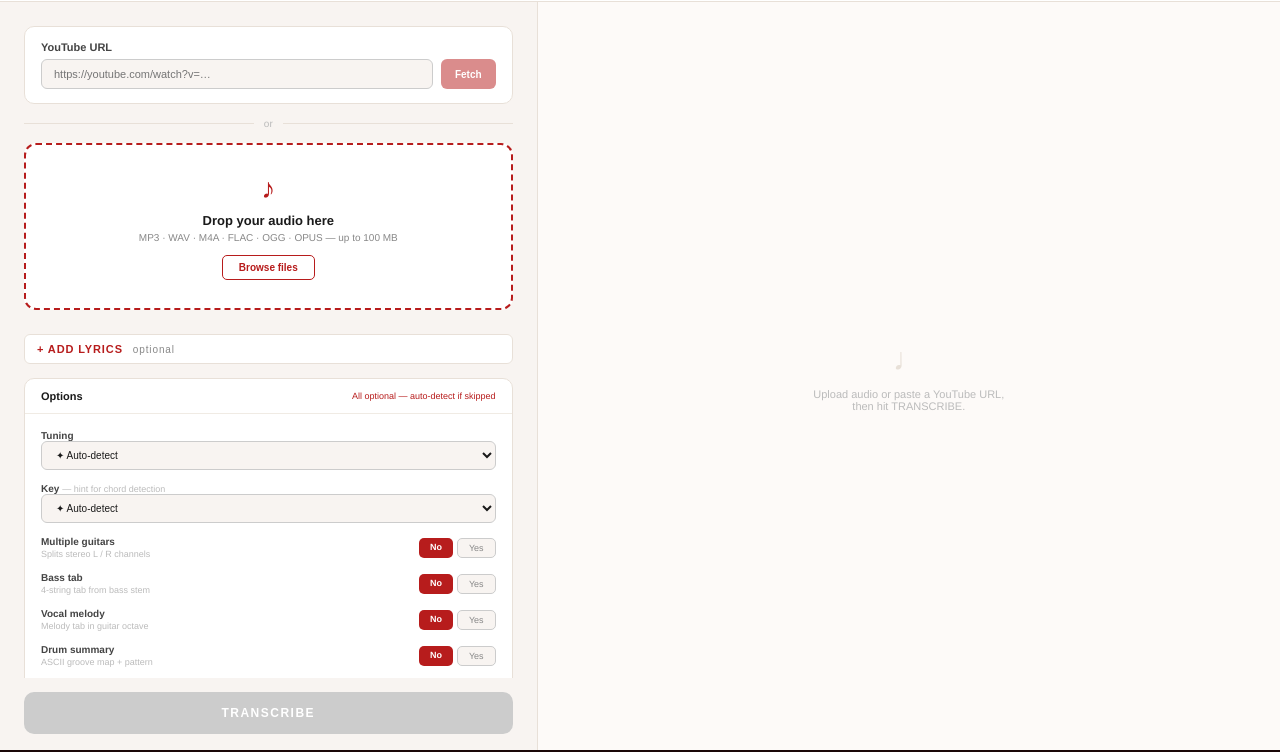
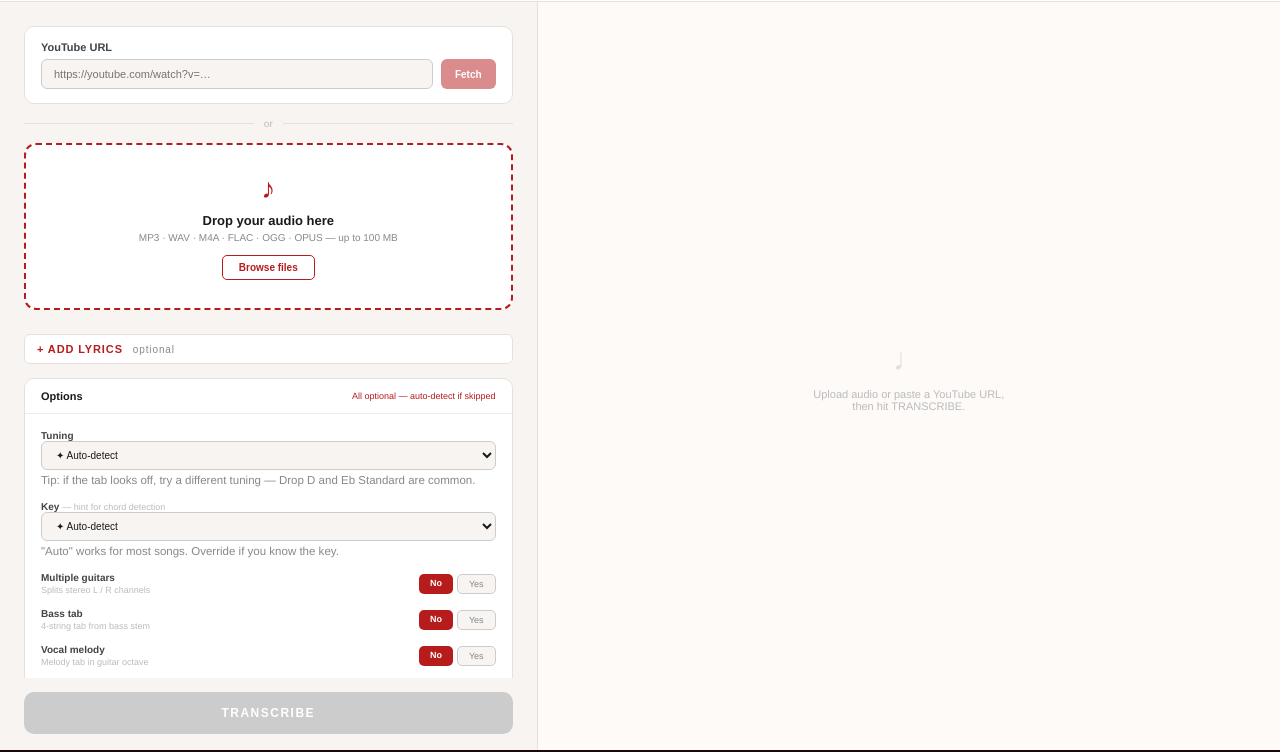
Before and after one commit to joaofmsilva1979/notara, a plain HTML site: page index.html in a window 1280 px wide. Shown: the part 55-807 px from the top of the page. Drawn offline with Linux system fonts and the light colour scheme.

Commit message:
ux: onboarding hints for tuning and key selects

```diff
--- a/css/main.css
+++ b/css/main.css
@@ -493,3 +493,10 @@ nav { background: var(--white); border-bottom: 1px solid var(--border); padding:
   color: #222;
   white-space: pre;
 }
+
+.option-hint {
+  font-size: 0.72rem;
+  color: var(--muted);
+  margin: 2px 0 0 0;
+  line-height: 1.4;
+}
--- a/index.html
+++ b/index.html
@@ -141,6 +141,9 @@
               <option value="Bass 5-String BEADG">Bass 5-String (B E A D G)</option>
             </optgroup>
           </select>
+          <p class="option-hint" id="tuning-hint">
+            Tip: if the tab looks off, try a different tuning — Drop D and Eb Standard are common.
+          </p>
         </div>
 
         <!-- Key -->
@@ -165,6 +168,9 @@
               <option value="A# minor">A# minor</option><option value="B minor">B minor</option>
             </optgroup>
           </select>
+          <p class="option-hint" id="key-hint">
+            "Auto" works for most songs. Override if you know the key.
+          </p>
         </div>
 
         <!-- Multiple guitars -->
--- a/js/app.js
+++ b/js/app.js
@@ -117,6 +117,18 @@ _setupToggle('bass', 'bass');
 _setupToggle('vocal', 'vocal');
 _setupToggle('drums', 'drums');
 _setupToggle('keys', 'keys');
+
+// Hide tuning hint when user picks a non-default (non-auto) tuning
+document.getElementById('opt-tuning')?.addEventListener('change', e => {
+  const hint = document.getElementById('tuning-hint');
+  if (hint) hint.style.display = e.target.value === 'auto' ? '' : 'none';
+});
+
+// Hide key hint when user picks a specific key
+document.getElementById('opt-key')?.addEventListener('change', e => {
+  const hint = document.getElementById('key-hint');
+  if (hint) hint.style.display = e.target.value === 'auto' ? '' : 'none';
+});
 
 // ── Lyrics section ────────────────────────────────────────────
 lyricsToggle.addEventListener('click', () => {
```
